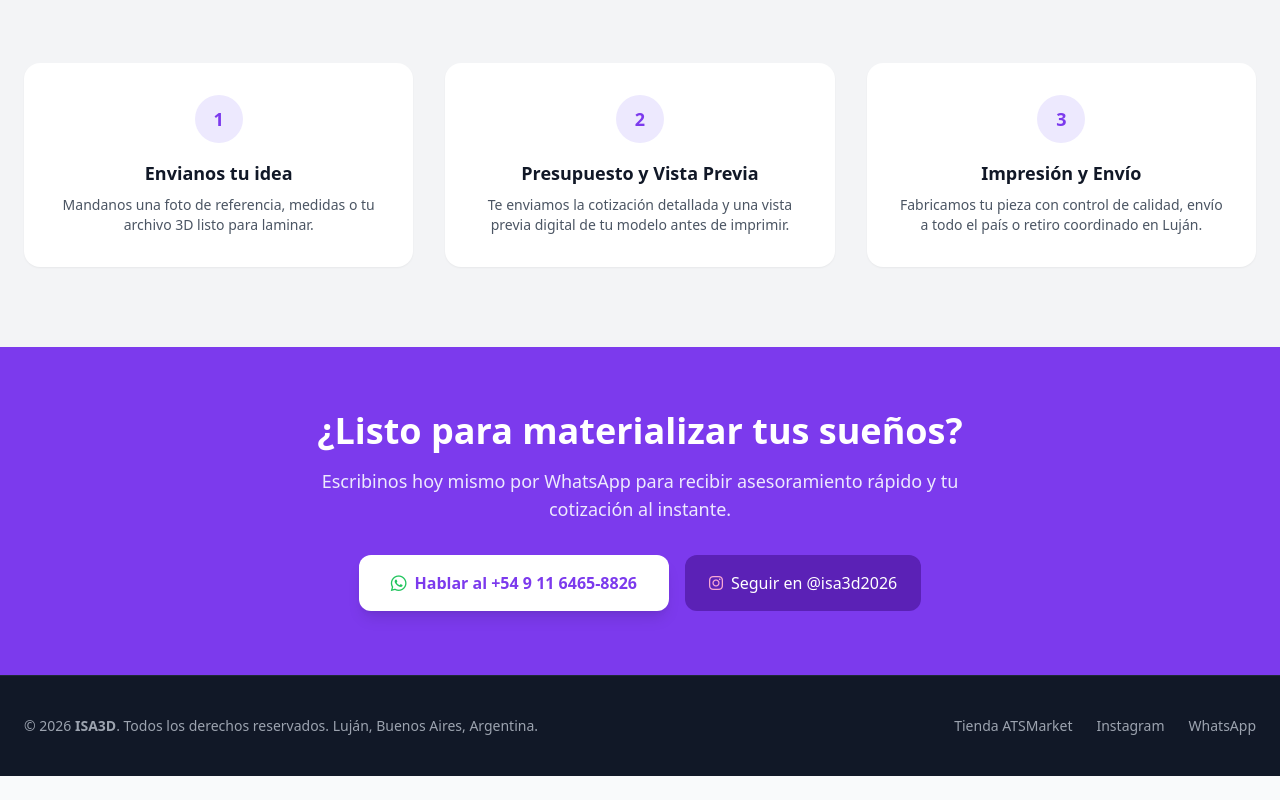
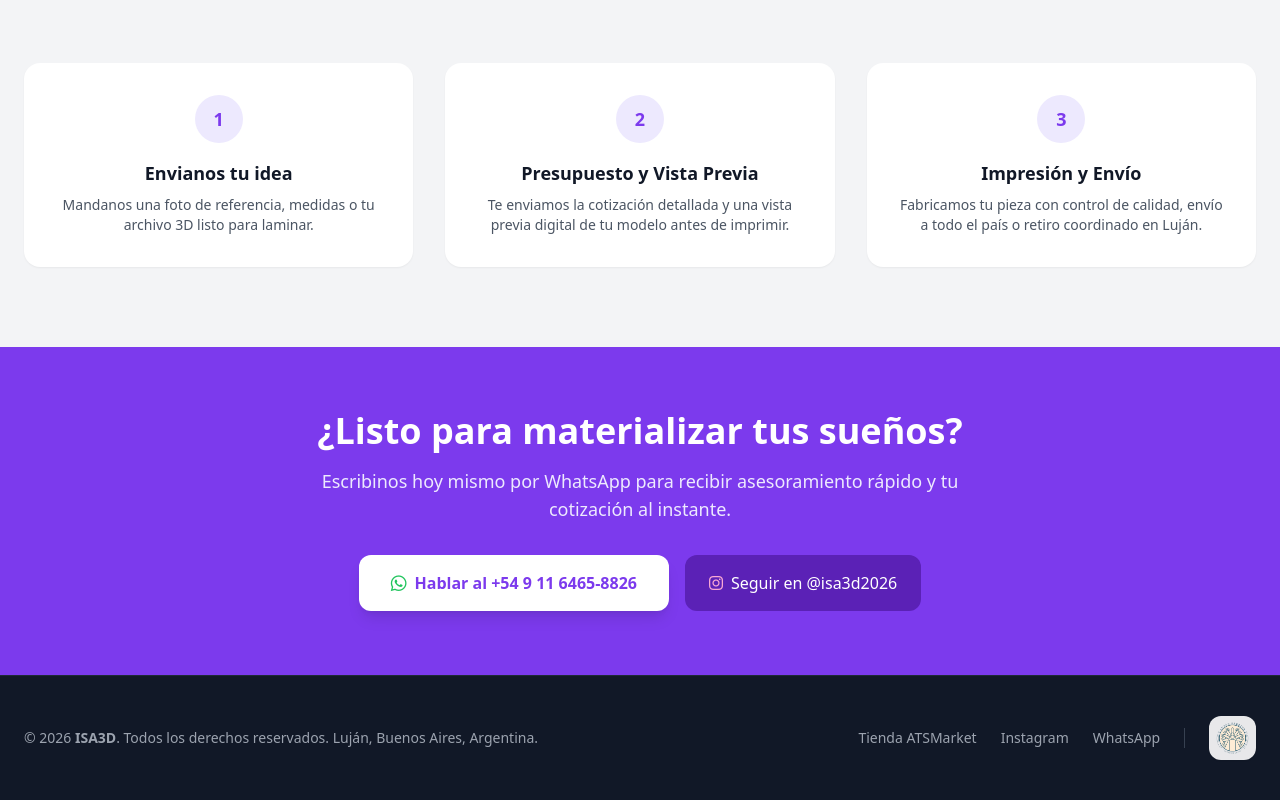
Before and after one commit to alvarosaccomani/isa3d-web-app, an Angular app: page / in a window 1280 px wide. Shown: the part 1494-2294 px from the top of the page. Before the commit the page ends 2270 px from the top, so only its background shows below. Built offline with nearby package versions, Linux system fonts and the light colour scheme.

Commit message:
i add logo lujanfabrica to footer component

```diff
--- a/src/app/shared/components/footer/footer.component.html
+++ b/src/app/shared/components/footer/footer.component.html
@@ -1,10 +1,21 @@
 <footer class="bg-brandDark text-gray-400 py-10 border-t border-gray-800 text-sm">
-  <div class="max-w-7xl mx-auto px-6 flex flex-col md:flex-row justify-between items-center gap-4">
+  <div class="max-w-7xl mx-auto px-6 flex flex-col md:flex-row justify-between items-center gap-6">
     <p>© 2026 <strong>ISA3D</strong>. Todos los derechos reservados. Luján, Buenos Aires, Argentina.</p>
-    <div class="flex space-x-6">
-      <a href="https://atsmarket.com.ar/public/home-store/isa3d" target="_blank" class="hover:text-white transition">Tienda ATSMarket</a>
-      <a href="https://instagram.com/isa3d2026" target="_blank" class="hover:text-white transition">Instagram</a>
-      <a href="https://wa.me/5491164658826" target="_blank" class="hover:text-white transition">WhatsApp</a>
+
+    <div class="flex flex-wrap items-center gap-6">
+      <div class="flex space-x-6">
+        <a href="https://atsmarket.com.ar/public/home-store/isa3d" target="_blank" class="hover:text-white transition">Tienda ATSMarket</a>
+        <a href="https://instagram.com/isa3d2026" target="_blank" class="hover:text-white transition">Instagram</a>
+        <a href="https://wa.me/5491164658826" target="_blank" class="hover:text-white transition">WhatsApp</a>
+      </div>
+      <div class="h-5 w-px bg-gray-700 hidden sm:block"></div>
+      <div class="bg-white/90 p-1.5 rounded-xl shadow-sm hover:bg-white transition flex items-center">
+        <img
+          src="logo-lujan-fabrica.png"
+          alt="Luján Fabrica"
+          class="h-8 w-auto object-contain"
+        />
+      </div>
     </div>
   </div>
 </footer>
```
Also changed, not shown: public/logo-lujan-fabrica.png (added).
